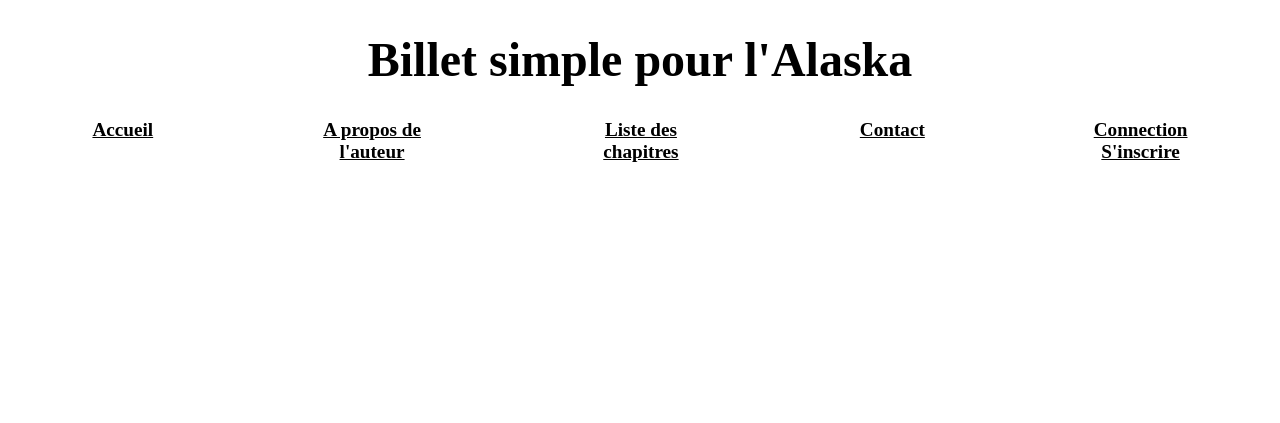
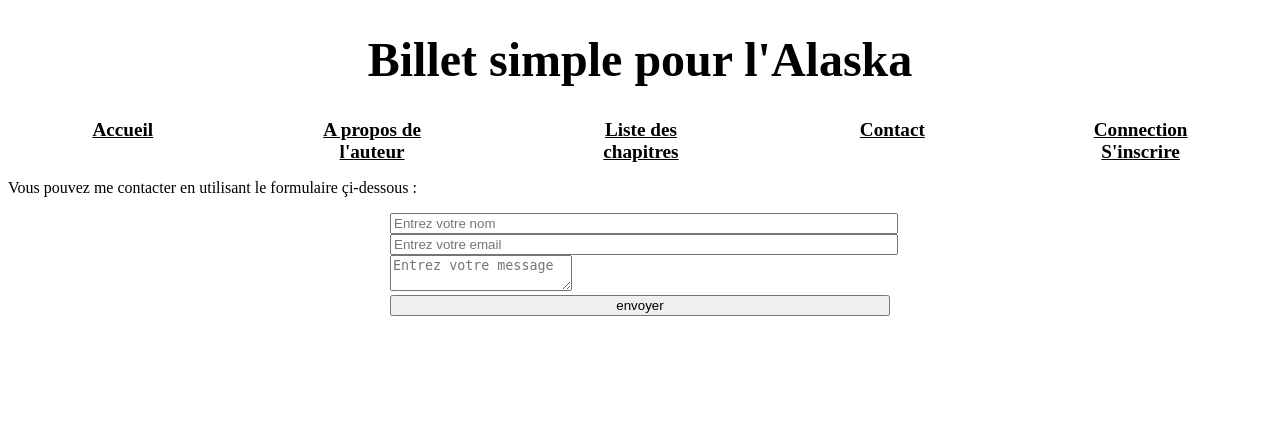
Before and after one commit to sebLaMontagne/Jean_Forteroche, a PHP site: page /P4/Views/contact.php in a window 1280 px wide. Shown: the top 423 px of the page. Run offline with PHP 8.4, Linux system fonts and the light colour scheme.

Commit message:
Added simple contact view

```diff
--- a/Views/contact.php
+++ b/Views/contact.php
@@ -1,6 +1,43 @@
 <?php
 
 $title = 'Billet simple pour l\'Alaska - Accueil';
-$content = '<p>Bienvenue sur contact</p>';
+require('template.php');
 
-require('template.php');
+echo '
+<p>Vous pouvez me contacter en utilisant le formulaire çi-dessous :</p>
+<form method="post" action="contact.php">';
+
+if(!isset($_SESSION['pseudo']) && !isset($_SESSION['email']))
+{
+    echo '
+    <input type="text" name="name" placeholder="Entrez votre nom" required />
+    <input type="email" name="mail" placeholder="Entrez votre email" required />';
+}
+
+echo'
+<textarea name="message" placeholder="Entrez votre message" required></textarea>
+<input type="submit" value="envoyer" />
+</form>';
+
+if(isset($_POST['message']))
+{
+    $to = 'juniorwebdesign27@gmail.com';
+    $message = $_POST['message'];
+
+    if(isset($_SESSION['pseudo']) && isset($_SESSION['email']))
+    {
+        $subject = 'Message concernant Billet simple pour l\'Alaska de'.$_SESSION['pseudo'];
+        $from = $_SESSION['email'];
+    }
+    elseif(isset($_POST['name']) && isset($_POST['mail']))
+    {
+        $subject = 'Message concernant Billet simple pour l\'Alaska de'.$_POST['name'];
+        $from = $_POST['mail'];
+    }
+
+    $headers = 'From: '.$from;
+    mail($to, $subject, $message, $headers);
+    echo '<p>Votre message a été envoyé :)</p>';
+}
+
+?>
--- a/Views/login.php
+++ b/Views/login.php
@@ -33,6 +33,7 @@ if(!empty($_POST))
     else
     {
         $_SESSION['pseudo'] = $user->name();
+        $_SESSION['email'] = $user->email();
         header('Location: home.php');
     }
 }
--- a/Views/template.php
+++ b/Views/template.php
@@ -39,7 +39,7 @@ spl_autoload_register(function($class){
                 <a href="contact.php">Contact</a>
                 <div class="account-access">
                     <?php
-                    if(!empty($_SESSION['pseudo']))
+                    if(!empty($_SESSION['pseudo']) && !empty($_SESSION['email']))
                     {
                         echo '<p>Bienvenue '.htmlspecialchars($_SESSION['pseudo']).'</p>';
                         echo '<a href="logout.php">Déconnexion</a>';
```
Also changed, not shown: Views/logout.php (+4 -6 lines).
